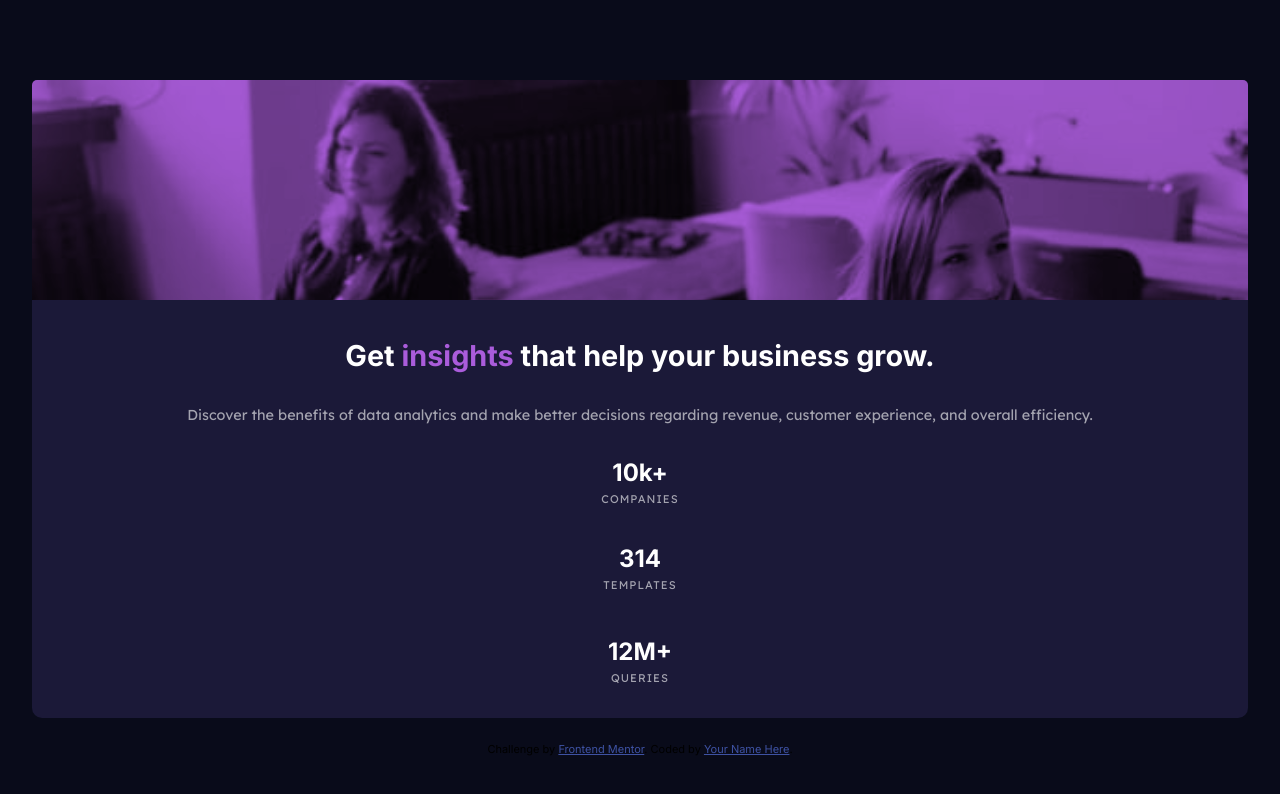
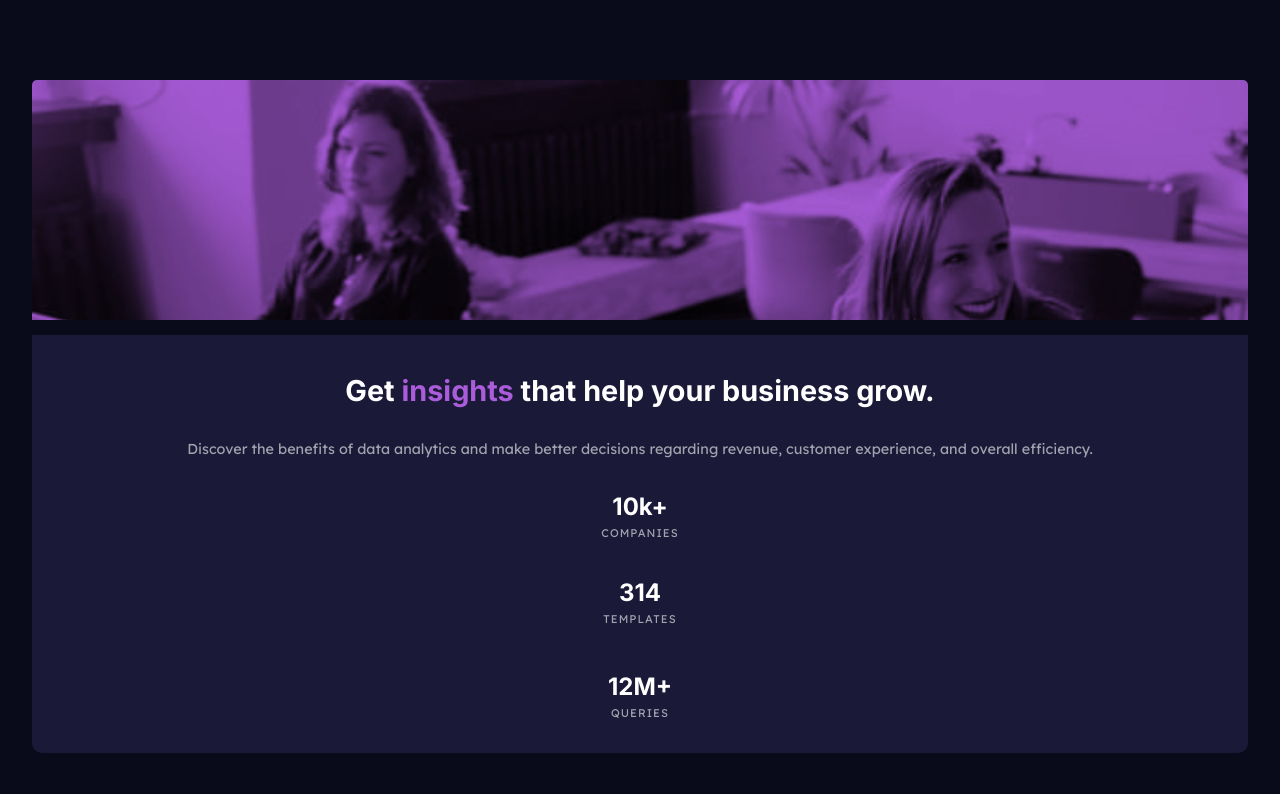
Before and after one commit to amakaogujiofor/Stats-Preview-Card, a plain HTML site: page index.html in a window 1280 px wide. Drawn offline with Linux system fonts and the light colour scheme.

Commit message:
Modified content containers

```diff
--- a/index.html
+++ b/index.html
@@ -32,15 +32,21 @@
   </head>
   <body>
     <div class="container">
-      <div class="box"></div>
+      <div class="img-pack">
+        <p class="box"></p>
+      </div>
+
       <div class="content">
+        <div class="card-content">
           <h1>
-          Get <span class="accent">insights</span> that help your business grow.
+            Get <span class="accent">insights</span> that help your business
+            grow.
           </h1>
           <p>
             Discover the benefits of data analytics and make better decisions
             regarding revenue, customer experience, and overall efficiency.
           </p>
+        </div>
 
         <div class="stats">
           <div class="details">
@@ -59,11 +65,11 @@
       </div>
     </div>
 
-    <div class="attribution">
+    <!-- <div class="attribution">
       Challenge by
       <a href="https://www.frontendmentor.io?ref=challenge" target="_blank"
         >Frontend Mentor</a
-      >. Coded by <a href="#">Your Name Here</a>.
-    </div>
+      >. Coded by <a href="https://github.com/amakaogujiofor">Amaka Ogujiofor</a>.
+    </div> -->
   </body>
 </html>
```
Lines whose indentation alone changed are shown as unchanged.
